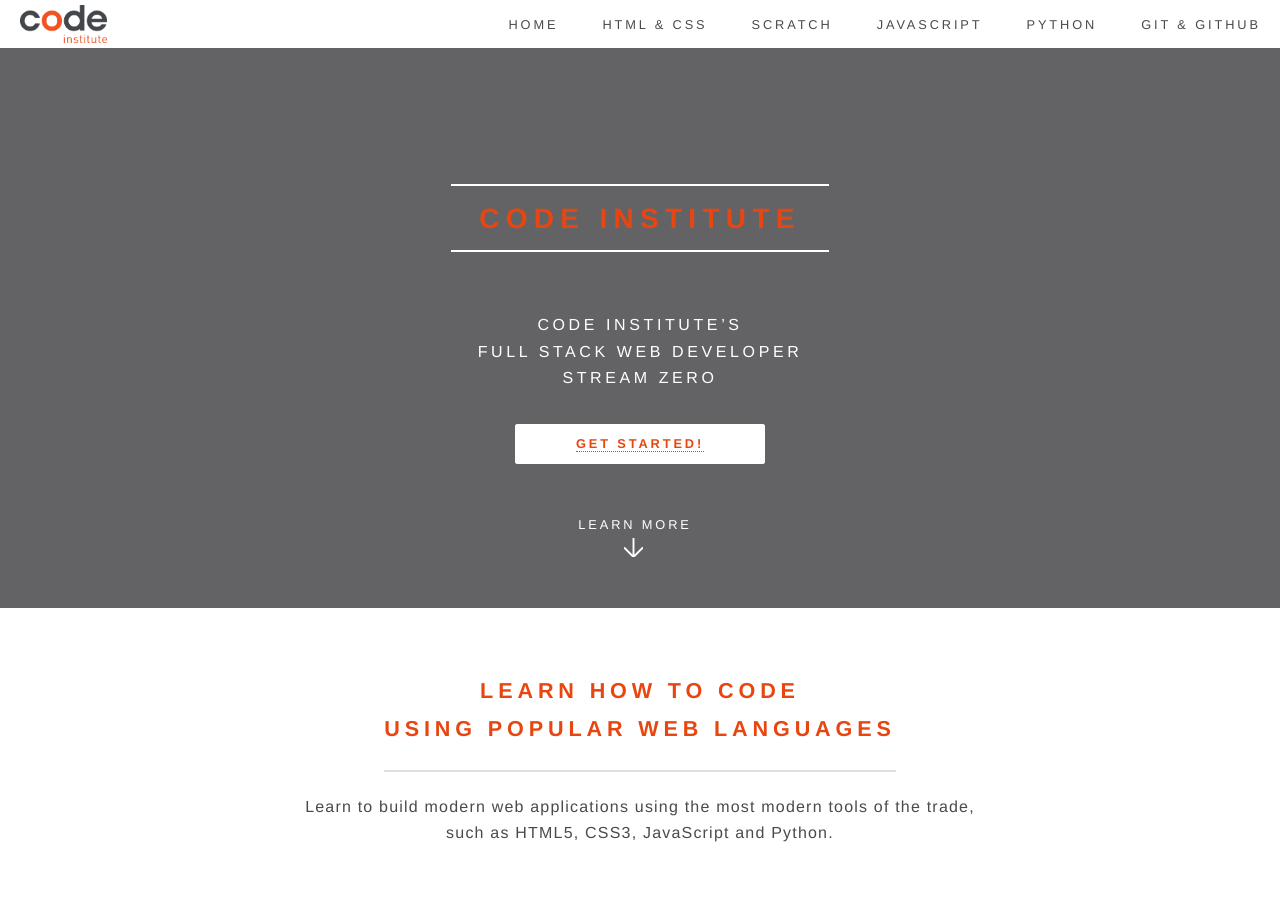
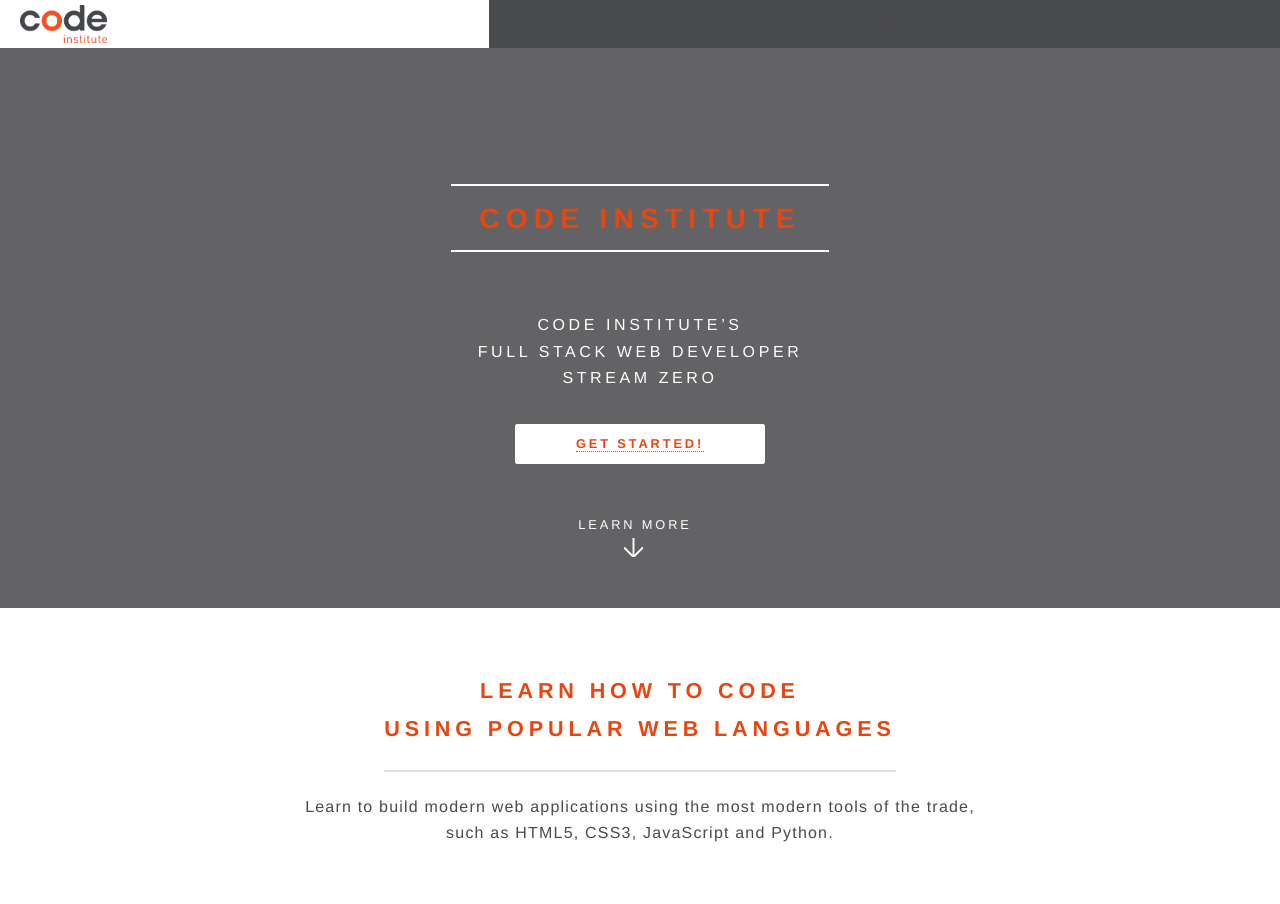
Before and after one commit to Code-Institute-Org/Full-Stack-Web-Developer-Stream-0, a Jekyll site: the page built from index.html, in a window 1280 px wide and 1400 px high. Shown: the top 904 px of the window. Built offline with Jekyll 4.4.1, drawn with Linux system fonts in a browser that asks for light colours.

Commit message:
Change background colour of hidden nav

```diff
--- a/css/main.scss
+++ b/css/main.scss
@@ -1513,7 +1513,7 @@
 			position: absolute;
 			right: 0;
 			top: 0;
-			background-color: #fff;
+			background-color: #494a4e;
 
 			> ul {
 				list-style: none;
```
Also changed, not shown: 1 other file.
